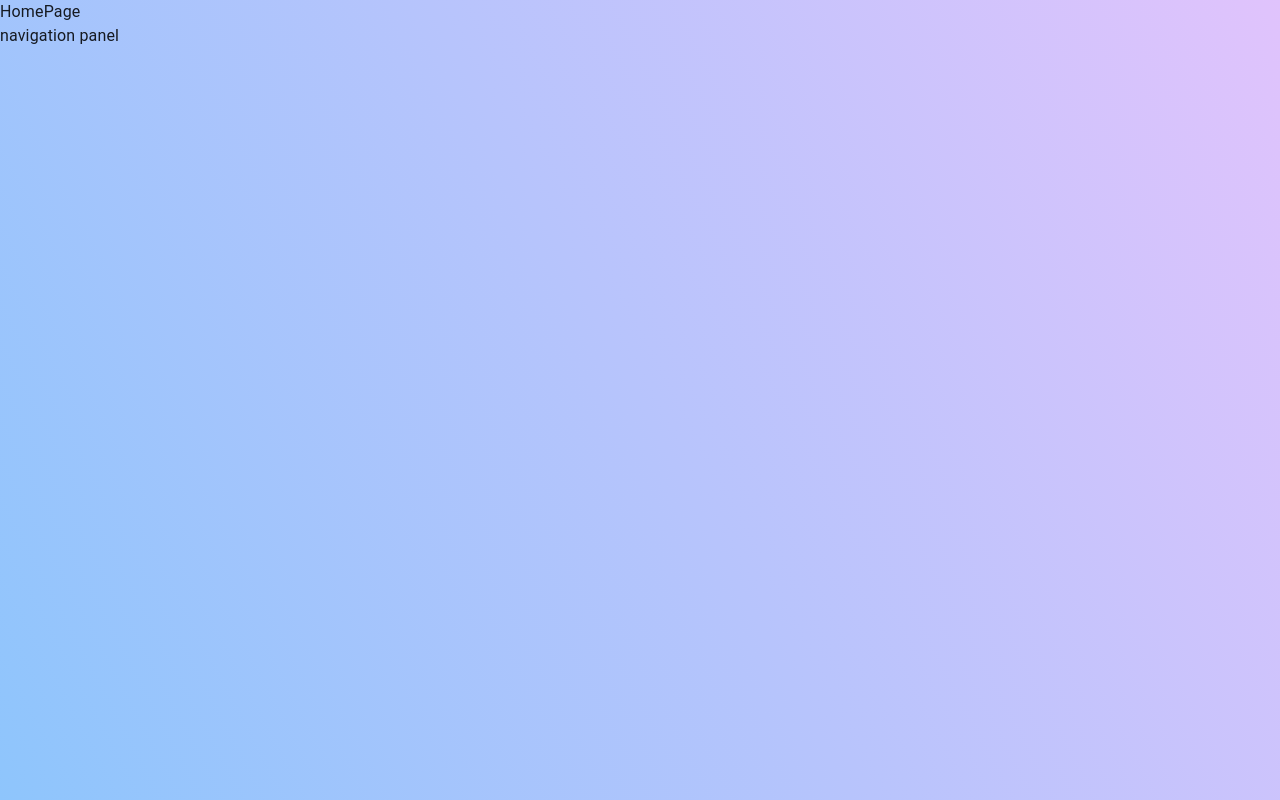
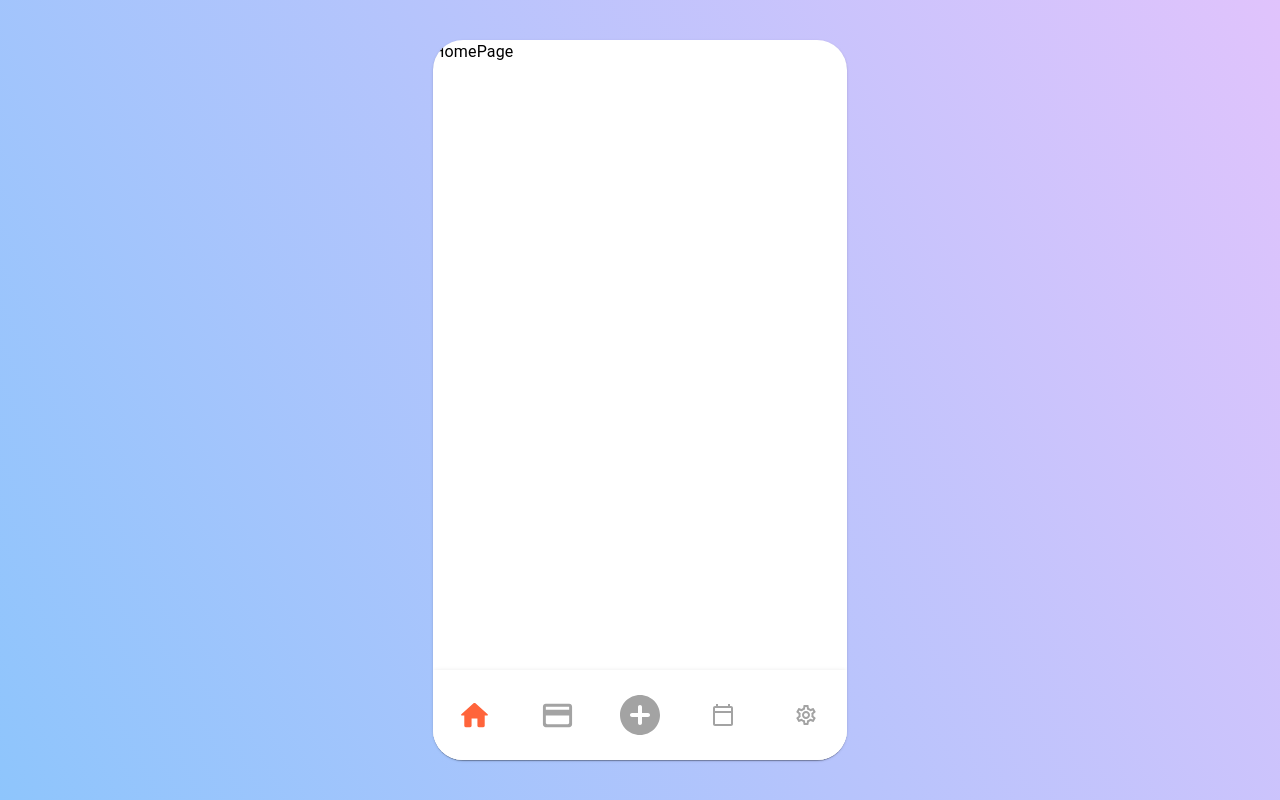
Before and after one commit to khrulenko/freysoft_expense_tracker, a React (Create React App) app: page /home in a window 1280 px wide. Built offline with nearby package versions, Linux system fonts and the light colour scheme.

Commit message:
created main layout with navigation

```diff
--- /dev/null
+++ b/src/common/types.ts
@@ -0,0 +1,4 @@
+import { CSSObject, Theme } from '@mui/material';
+
+export type OwnerStateWithTheme<T> = { theme: Theme } & { ownerState: T };
+export type StyleFunction<T> = ({}: { theme: Theme } & T) => CSSObject;
--- /dev/null
+++ b/src/ui/components/Navigation/index.tsx
@@ -0,0 +1,53 @@
+import { useLocation, useNavigate } from 'react-router-dom';
+import {
+  Paper,
+  BottomNavigation,
+  BottomNavigationAction,
+  styled,
+} from '@mui/material';
+import HomeRoundedIcon from '@mui/icons-material/HomeRounded';
+import CreditCardRoundedIcon from '@mui/icons-material/CreditCardRounded';
+import AddCircleRoundedIcon from '@mui/icons-material/AddCircleRounded';
+import CalendarTodayOutlinedIcon from '@mui/icons-material/CalendarTodayOutlined';
+import SettingsOutlinedIcon from '@mui/icons-material/SettingsOutlined';
+import { createWrapperStyles, createNavWrapperStyles } from './styles';
+import {
+  URL_CALENDAR,
+  URL_EXPENSES,
+  URL_HOME,
+  URL_NEW,
+  URL_SETTINGS,
+} from '../../../routes/URLs';
+
+const Wrapper = styled(Paper)(createWrapperStyles);
+const NavWrapper = styled(BottomNavigation)(createNavWrapperStyles);
+
+const navButtons = [
+  { url: URL_HOME, icon: <HomeRoundedIcon fontSize="large" /> },
+  { url: URL_EXPENSES, icon: <CreditCardRoundedIcon fontSize="large" /> },
+  { url: URL_NEW, icon: <AddCircleRoundedIcon fontSize="inherit" /> },
+  { url: URL_CALENDAR, icon: <CalendarTodayOutlinedIcon /> },
+  { url: URL_SETTINGS, icon: <SettingsOutlinedIcon /> },
+];
+
+const Navigation = () => {
+  const navigate = useNavigate();
+  const { pathname } = useLocation();
+
+  return (
+    <Wrapper elevation={2}>
+      <NavWrapper value={pathname}>
+        {navButtons.map(({ icon, url }) => (
+          <BottomNavigationAction
+            key={url}
+            value={url}
+            onClick={() => navigate(url)}
+            icon={icon}
+          />
+        ))}
+      </NavWrapper>
+    </Wrapper>
+  );
+};
+
+export default Navigation;
--- /dev/null
+++ b/src/ui/components/Navigation/styles.ts
@@ -0,0 +1,15 @@
+import { PaperProps, BottomNavigationProps } from '@mui/material';
+import { StyleFunction } from '../../../common/types';
+
+const createWrapperStyles: StyleFunction<PaperProps> = () => ({
+  position: 'absolute',
+  bottom: 0,
+
+  width: '100%',
+});
+
+const createNavWrapperStyles: StyleFunction<BottomNavigationProps> = () => ({
+  height: '90px',
+});
+
+export { createWrapperStyles, createNavWrapperStyles };
--- a/src/ui/layouts/MainLayout/index.tsx
+++ b/src/ui/layouts/MainLayout/index.tsx
@@ -1,14 +1,17 @@
 import { Outlet } from 'react-router-dom';
+import { Paper, styled } from '@mui/material';
+import { createWrapperStyles } from './styles';
+import Navigation from '../../components/Navigation';
+
+const Wrapper = styled(Paper)(createWrapperStyles);
 
 const MainLayout = () => {
   return (
-    <div>
-      <div>
-        <Outlet />
-      </div>
+    <Wrapper>
+      <Outlet />
 
-      <div>navigation panel</div>
-    </div>
+      <Navigation />
+    </Wrapper>
   );
 };
 
--- /dev/null
+++ b/src/ui/layouts/MainLayout/styles.ts
@@ -0,0 +1,19 @@
+import { PaperProps } from '@mui/material';
+import { StyleFunction } from '../../../common/types';
+
+const createWrapperStyles: StyleFunction<PaperProps> = () => ({
+  position: 'relative',
+  display: 'flex',
+  flexDirection: 'column',
+  alignSelf: 'center',
+
+  width: '100%',
+  maxWidth: '414px',
+  height: '100%',
+
+  borderRadius: '30px',
+
+  overflow: 'hidden',
+});
+
+export { createWrapperStyles };
--- /dev/null
+++ b/src/ui/styles/muiComponents/MuiBottomNavigationAction.ts
@@ -0,0 +1,19 @@
+import { BottomNavigationActionProps } from '@mui/material';
+import { OwnerStateWithTheme } from '../../../common/types';
+
+const MuiBottomNavigationAction = {
+  styleOverrides: {
+    root: ({
+      theme: { palette },
+    }: OwnerStateWithTheme<BottomNavigationActionProps>) => ({
+      color: palette.text.secondary,
+      fontSize: '48px',
+
+      '&.Mui-selected': {
+        color: palette.secondary.main,
+      },
+    }),
+  },
+};
+
+export default MuiBottomNavigationAction;
--- a/src/ui/styles/muiComponents/MuiCssBaseline.ts
+++ b/src/ui/styles/muiComponents/MuiCssBaseline.ts
@@ -5,8 +5,13 @@ const MuiCssBaseline = {
       height: '100%',
     },
     '#root': {
-      minHeight: '100vh',
-      height: '100%',
+      display: 'flex',
+      justifyContent: 'center',
+
+      width: '100%',
+      height: '100vh',
+      padding: '40px',
+
       background: 'linear-gradient(62deg, #8EC5FC 0%, #E0C3FC 100%)',
     },
   },
--- a/src/ui/styles/theme.ts
+++ b/src/ui/styles/theme.ts
@@ -1,9 +1,25 @@
-import { createTheme, ThemeOptions } from '@mui/material';
+import { createTheme, PaletteOptions, ThemeOptions } from '@mui/material';
 import MuiCssBaseline from './muiComponents/MuiCssBaseline';
+import MuiBottomNavigationAction from './muiComponents/MuiBottomNavigationAction';
+
+const palette: PaletteOptions = {
+  primary: {
+    main: '#8234F8',
+  },
+  secondary: {
+    main: '#FF643B',
+  },
+  text: {
+    primary: '#000000',
+    secondary: '#A3A3A3',
+  },
+};
 
 const theme = createTheme({
+  palette,
   components: {
     MuiCssBaseline,
+    MuiBottomNavigationAction,
   },
 } as ThemeOptions);
 
```
